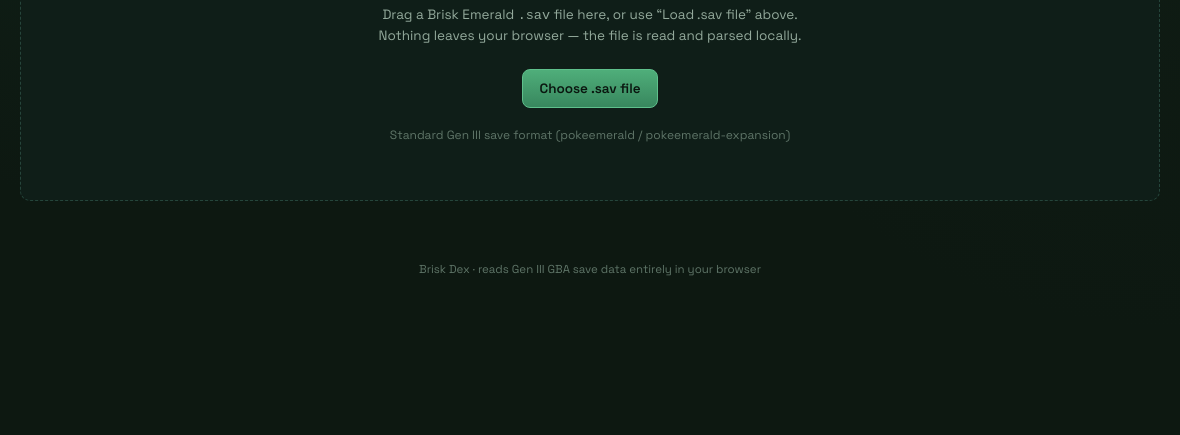
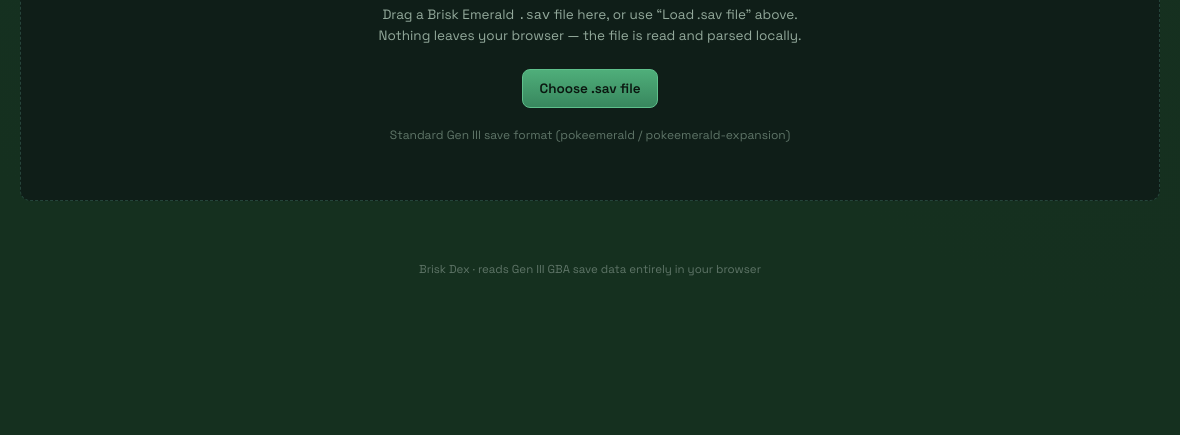
Before and after one commit to Unborne-Fetus/Pokemon-Brisk-Emerald-Save-Editor, an Electron app: page index.html in a window 1180 px wide. Shown: the part 365-800 px from the top of the page. Drawn offline with Linux system fonts and the light colour scheme; no server answers.

Commit message:
Change background color variable in index.html

```diff
--- a/index.html
+++ b/index.html
@@ -9,7 +9,7 @@
 <link href="https://fonts.googleapis.com/css2?family=Press+Start+2P&family=Space+Grotesk:wght@400;500;600;700&display=swap" rel="stylesheet">
 <style>
 :root{
-  --bg:#0d1811;
+  --bg:#15301f;
   --bg-deep:#08110c;
   --panel:#132720;
   --panel-2:#0f1e18;
```
